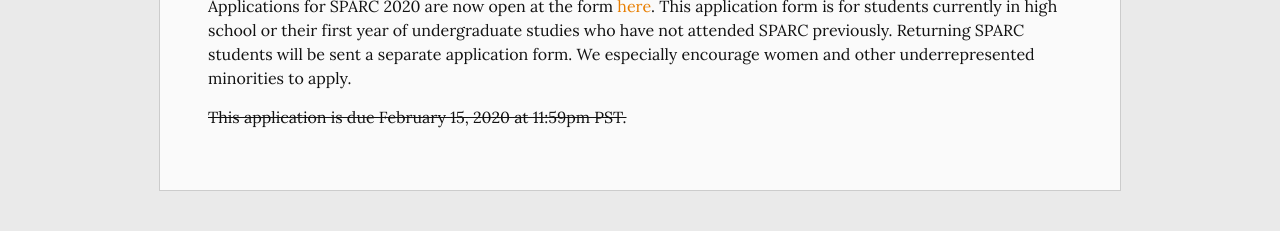
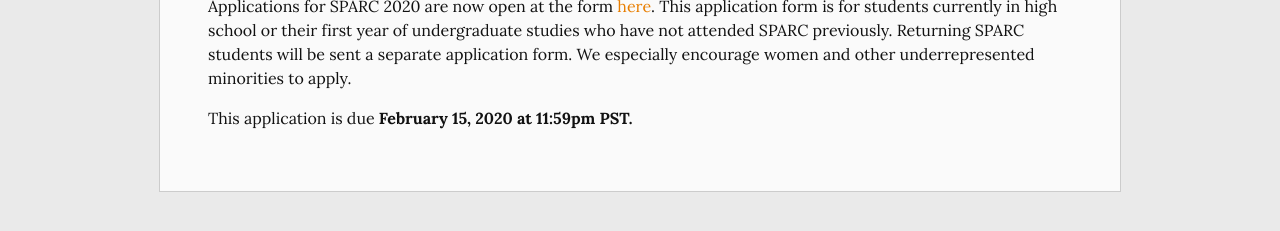
Before and after one commit to sparc-camp/sparc-camp.github.io, a Jekyll site: the page built from content/apply.md, in a window 1280 px wide. Shown: the part 508-739 px from the top of the page. Built offline with Jekyll 4.4.1, drawn with Linux system fonts in a browser that asks for light colours; some of the changed lines change nothing that is shown.

Commit message:
Updated formatting

```diff
--- a/content/apply.md
+++ b/content/apply.md
@@ -7,4 +7,4 @@
 
 Applications for SPARC 2020 are now open at the form [here]({{"https://docs.google.com/forms/d/e/1FAIpQLSf5QbGQ61ZAlJQMeq_333C5mi7qWJ8ul5JNWb4h8G-imXcw0g/viewform"}}). This application form is for students currently in high school or their first year of undergraduate studies who have not attended SPARC previously. Returning SPARC students will be sent a separate application form. We especially encourage women and other underrepresented minorities to apply.
 
-<strike>This application is due February 15, 2020 at 11:59pm PST.
+This application is due **February 15, 2020 at 11:59pm PST.**
```
